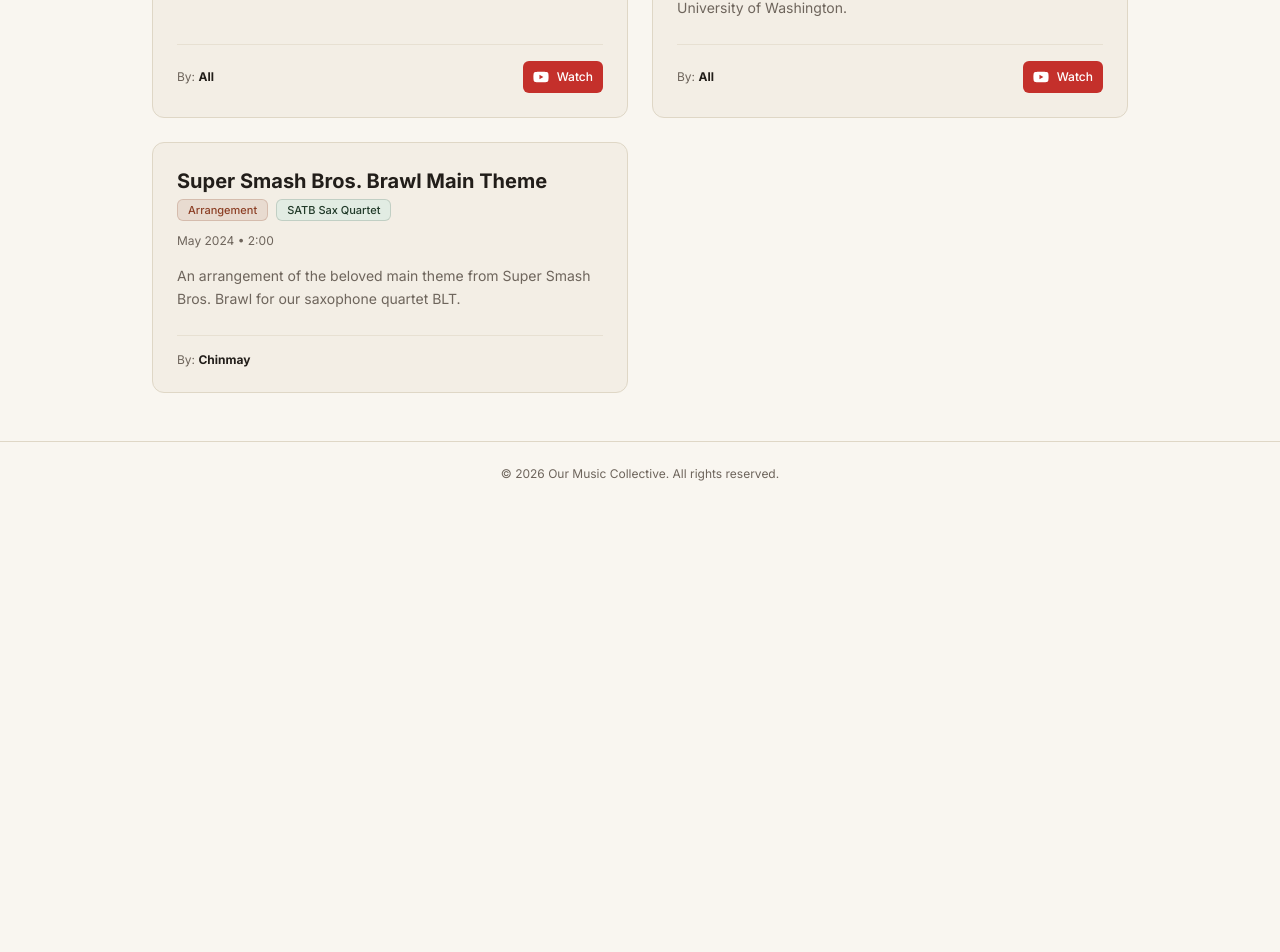
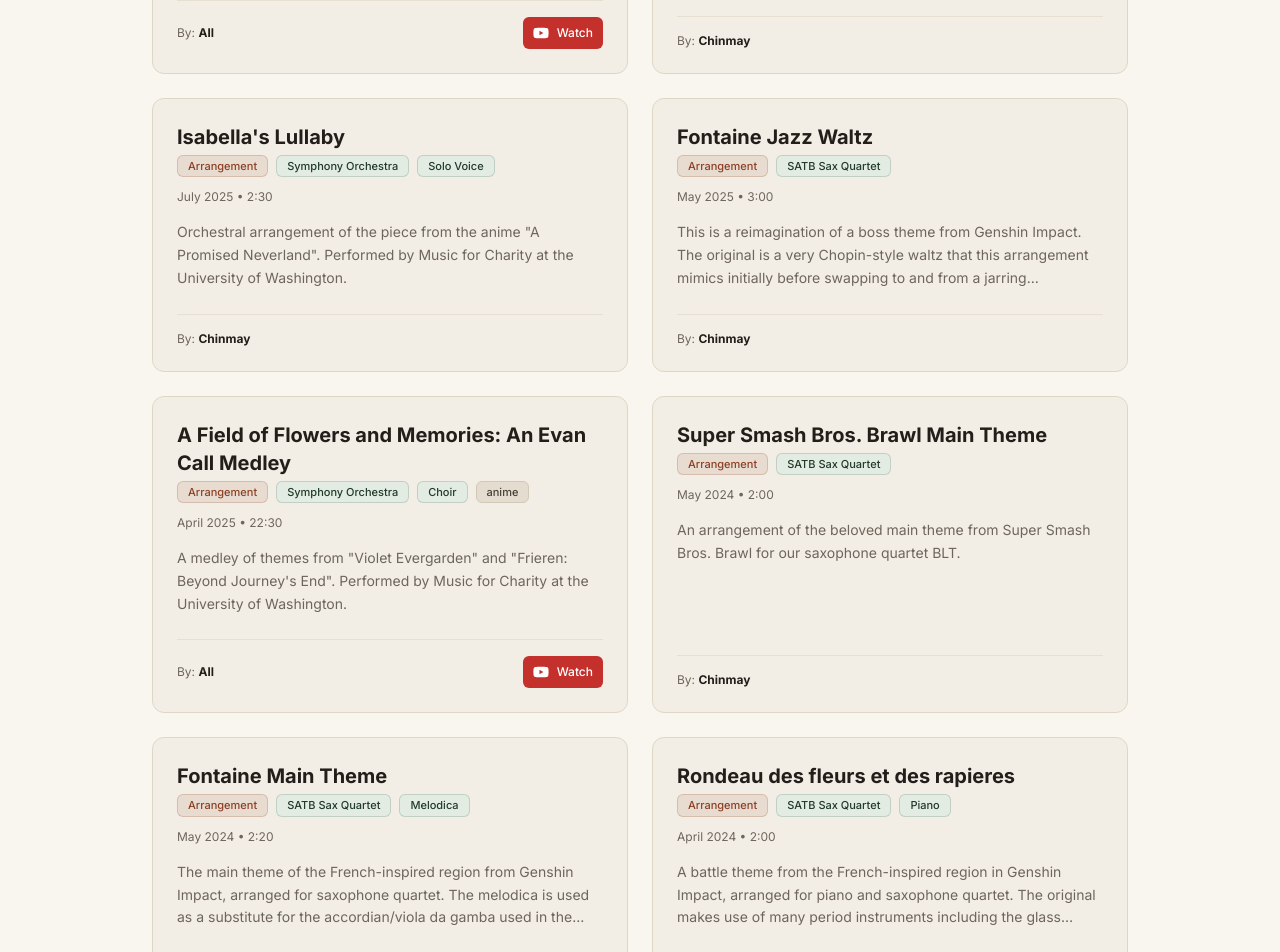
Before and after one commit to pie474/bltrio-portfolio, a Next.js app: page /catalog in a window 1280 px wide. Shown: the part 500-1452 px from the top of the page. Before the commit the page ends 1006 px from the top, so only its background shows below. Built offline with nearby package versions, Linux system fonts and the light colour scheme.

Commit message:
adjust dates + add a bunch of my own pieces

```diff
--- a/src/data/repository.ts
+++ b/src/data/repository.ts
@@ -16,13 +16,33 @@
     {
         id: 'kfp-medley',
         title: 'A Bowl of Noodles and Kung Fu',
-        date: new Date(2026, 3),
+        date: new Date(2026, 3, 28),
         projectType: 'Arrangement',
         instrumentation: new Set(['Symphony Orchestra', 'Choir', 'Chinese Orchestra']),
         creators: new Set(['Curtis', 'Vichet', 'Chinmay']),
         duration: '19:00',
         youtubeId: '5v7W1FMxLfI',
         description: 'A medley of themes from "Kung Fu Panda". Performed by Music for Charity at the University of Washington.'
+    },
+    {
+        id: 'isabellas-lullaby',
+        title: 'Isabella\'s Lullaby',
+        date: new Date(2025, 6, 18),
+        projectType: 'Arrangement',
+        instrumentation: new Set(['Symphony Orchestra', 'Solo Voice']),
+        creators: new Set(['Chinmay']),
+        duration: '2:30',
+        description: 'Orchestral arrangement of the piece from the anime "A Promised Neverland". Performed by Music for Charity at the University of Washington.'
+    },
+    {
+        id: 'once-there-were-dragons',
+        title: 'Once There Were Dragons',
+        date: new Date(2026, 3, 28),
+        projectType: 'Arrangement',
+        instrumentation: new Set(['Symphony Orchestra', 'Choir']),
+        creators: new Set(['Chinmay']),
+        duration: '13:20',
+        description: 'Orchestral medley of Chinmay\'s favorite themes from the 2nd and 3rd films in the How To Train Your Dragon trilogy. Not to be confused with the album\'s title for the epilogue from the third movie. Performed by Music for Charity at the University of Washington.'
     },
     {
         id: 'brawl-quartet',
@@ -33,5 +53,45 @@
         creators: new Set(['Chinmay']),
         duration: '2:00',
         description: 'An arrangement of the beloved main theme from Super Smash Bros. Brawl for our saxophone quartet BLT.'
+    },
+    {
+        id: 'fontaine-waltz',
+        title: 'Fontaine Main Theme',
+        date: new Date(2024, 4, 10),
+        projectType: 'Arrangement',
+        instrumentation: new Set(['SATB Sax Quartet', 'Melodica']),
+        creators: new Set(['Chinmay']),
+        duration: '2:20',
+        description: 'The main theme of the French-inspired region from Genshin Impact, arranged for saxophone quartet. The melodica is used as a substitute for the accordian/viola da gamba used in the original.'
+    },
+    {
+        id: 'rondeau',
+        title: 'Rondeau des fleurs et des rapieres',
+        date: new Date(2024, 3, 21),
+        projectType: 'Arrangement',
+        instrumentation: new Set(['SATB Sax Quartet', 'Piano']),
+        creators: new Set(['Chinmay']),
+        duration: '2:00',
+        description: 'A battle theme from the French-inspired region in Genshin Impact, arranged for piano and saxophone quartet. The original makes use of many period instruments including the glass armorica, which Chinmay attempts to imitate here with whistling.'
+    },
+    {
+        id: 'fontaine-jazz-waltz',
+        title: 'Fontaine Jazz Waltz',
+        date: new Date(2025, 4, 4),
+        projectType: 'Arrangement',
+        instrumentation: new Set(['SATB Sax Quartet']),
+        creators: new Set(['Chinmay']),
+        duration: '3:00',
+        description: 'This is a reimagination of a boss theme from Genshin Impact. The original is a very Chopin-style waltz that this arrangement mimics initially before swapping to and from a jarring bebop/jazz style fast enough to hopefully give the listener whiplash, ending with a chaotic "Moanin\'"-style solo section.'
+    },
+    {
+        id: 'spear-of-justice',
+        title: 'Spear of Justice',
+        date: new Date(2023, 5, 29),
+        projectType: 'Arrangement',
+        instrumentation: new Set(['SATB Sax Quartet']),
+        creators: new Set(['Chinmay']),
+        duration: '1:40',
+        description: 'A saxophone quartet arrangement of the fast-paced boss battle theme from Undertale. Originally started as a saxophone trio arrangement Chinmay made in middle school.'
     }
 ];
--- a/src/types/music.ts
+++ b/src/types/music.ts
@@ -1,5 +1,5 @@
 export const ALL_CREATORS = ['Curtis', 'Vichet', 'Chinmay'] as const;
-export const ALL_INSTRUMENTS = ['SATB Sax Quartet', 'SAATB Sax Quintet', 'Symphony Orchestra', 'Choir', 'Chinese Orchestra', 'Piano', 'Trumpet', 'Melodica', 'Wind Ensemble', 'Soprano Sax', 'Alto Sax', 'Tenor Sax', 'Bari Sax'] as const;
+export const ALL_INSTRUMENTS = ['SATB Sax Quartet', 'SAATB Sax Quintet', 'Symphony Orchestra', 'Choir', 'Solo Voice', 'Chinese Orchestra', 'Piano', 'Trumpet', 'Melodica', 'Wind Ensemble', 'Solo Soprano Sax', 'Solo Alto Sax', 'Solo Tenor Sax', 'Solo Bari Sax'] as const;
 export const ALL_PROJECT_TYPES = ['Arrangement', 'Arrangement/Transcription', 'Composition'] as const;
 
 export type CreatorName = typeof ALL_CREATORS[number];
```
